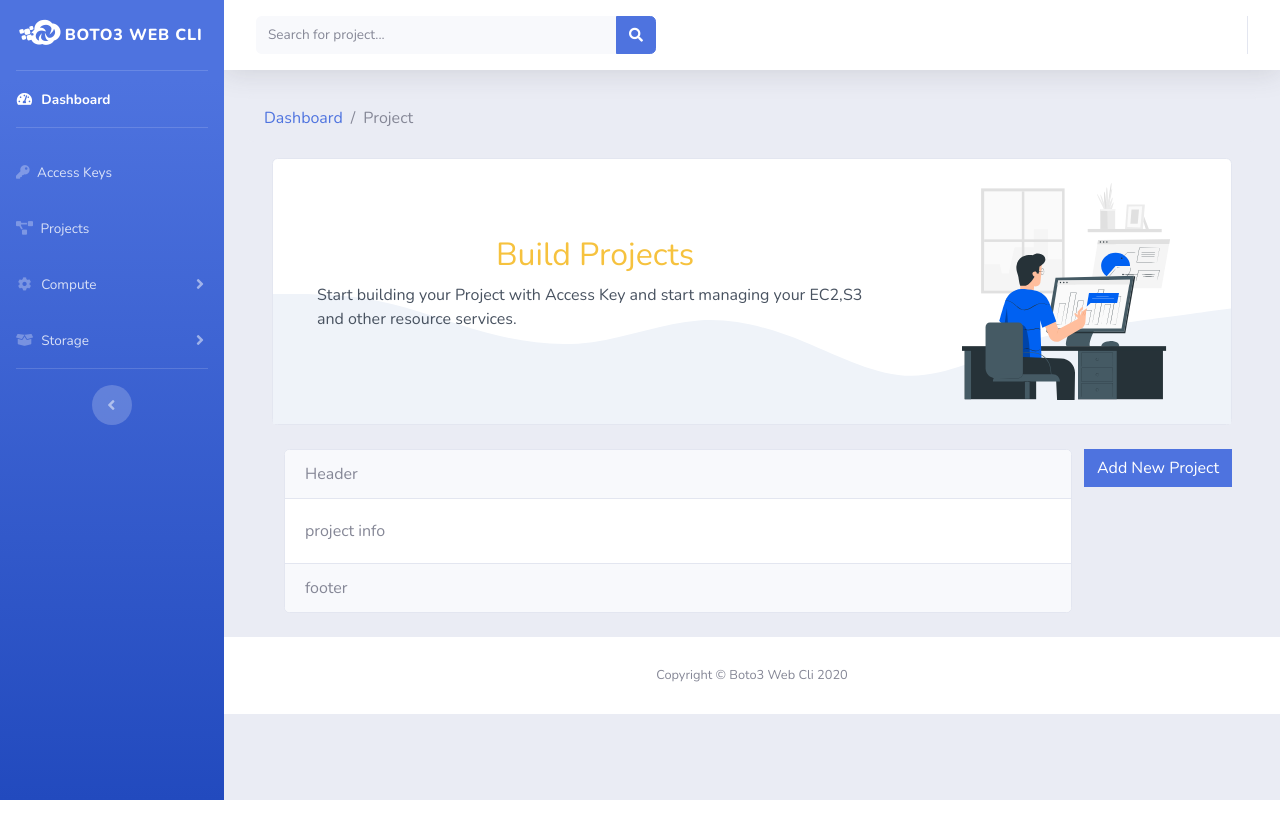
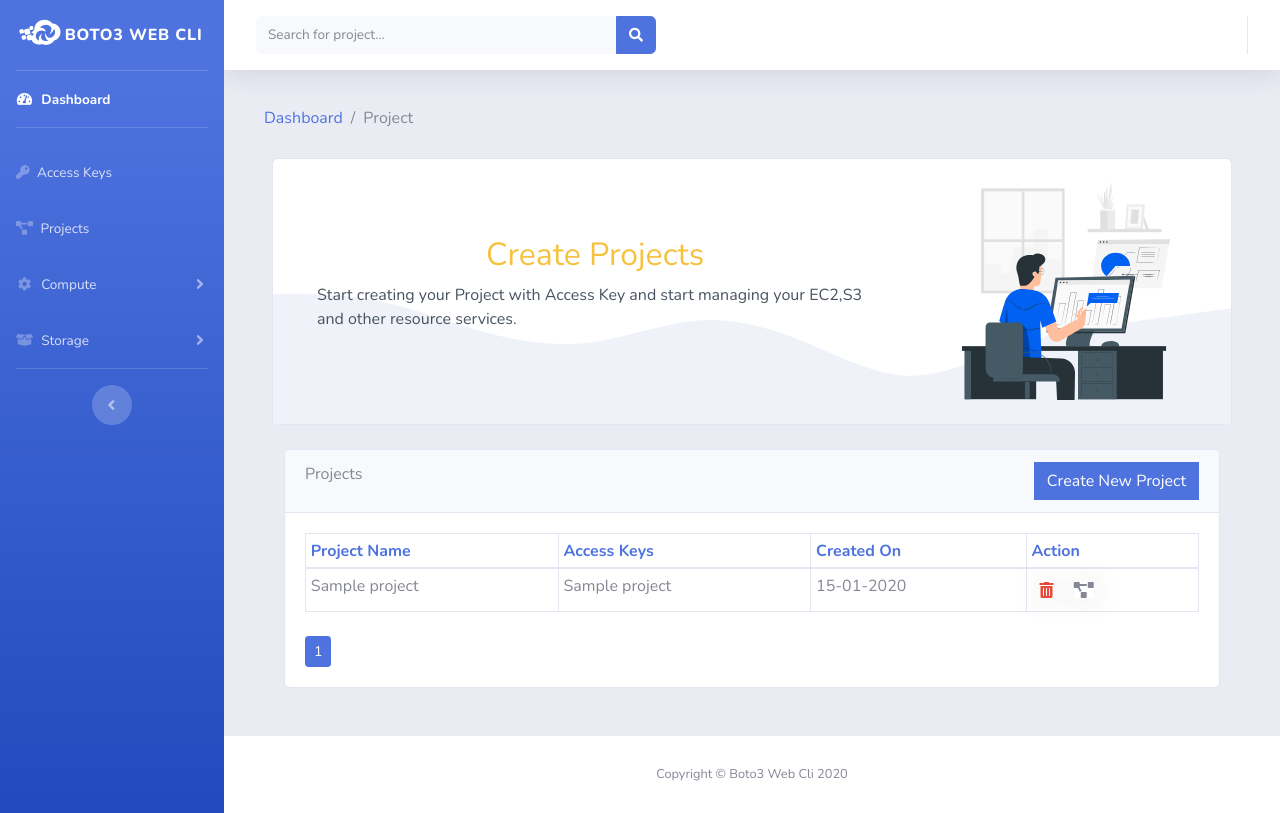
Before and after one commit to ppokhriyal/Boto3WebCli, a Flask app: template boto3webcli/project/templates/project/project_home.html in a window 1280 px wide. Run offline with Flask 2, Linux system fonts and the light colour scheme; tables that the repository leaves empty hold one stand-in row (values such as "Sample post"); the template is opened without the code that fills it: values that come from a table or form of the project are taken from there, most other values are stand-ins (such as "Sample title", 1, 10 or a date in 2020); some libraries are stand-ins or nearby versions.

Commit message:
Boto3 Web Cli

```diff
--- a/boto3webcli/awsaccesskey/routes.py
+++ b/boto3webcli/awsaccesskey/routes.py
@@ -48,6 +48,9 @@
 def awsaccesskey_remove(accessid):
 	access_id = AccessKey.query.get_or_404(accessid)
 
+	if access_id.user != current_user:
+		abort(403)
+
 	db.session.delete(access_id)
 	db.session.commit()
 	return redirect(url_for('awsaccesskey.awsaccesskey_home'))
--- a/boto3webcli/awsaccesskey/templates/awsaccesskey/awsaccesskey_add.html
+++ b/boto3webcli/awsaccesskey/templates/awsaccesskey/awsaccesskey_add.html
@@ -15,7 +15,7 @@
                         <div class="row align-items-center">
                             <div class="col-xl-8 col-xxl-12">
                                 <div class="text-center px-4 mb-4 mb-xl-0 mb-xxl-4">
-                                    <h2 class="text-warning">Add AWS Access Key</h2>
+                                    <h2 class="text-warning">AWS Access Key</h2>
                                         <p class="text-gray-700 mb-0">Add your AWS Access key to your project and manage all your aws resource services.</p>
                                 </div>
                             </div>
--- a/boto3webcli/mailconfig.cfg
+++ b/boto3webcli/mailconfig.cfg
@@ -1,6 +1,6 @@
 DEBUG=True
 MAIL_SERVER='smtp.gmail.com'
-MAIL_USERNAME='xxxxxxx'
+MAIL_USERNAME='xxxxxx'
 MAIL_PASSWORD='xxxxx'
 MAIL_PORT=587
 MAIL_USE_SSL=False
--- a/boto3webcli/project/templates/project/project_add.html
+++ b/boto3webcli/project/templates/project/project_add.html
@@ -69,7 +69,7 @@
   			</div>
   			<div class="col-xxl-4 col-xl-6 mb-4">
   				<div class="card mb-4">
-  					<div class="card-header">AWS Access Keys</div>
+  					<div class="card-header">Currently available Access Keys</div>
   					<div class="card-body">
   						<table class="table table-bordered table-hover table-sm" id="accesskey_table">
   							<thead class="text-primary">
--- a/boto3webcli/project/templates/project/project_home.html
+++ b/boto3webcli/project/templates/project/project_home.html
@@ -14,8 +14,8 @@
             <div class="row align-items-center">
               <div class="col-xl-8 col-xxl-12">
                 <div class="text-center px-4 mb-4 mb-xl-0 mb-xxl-4">
-                  <h2 class="text-warning">Build Projects</h2>
-                  <p class="text-gray-700 text-left">Start building your Project with Access Key and start managing your EC2,S3 and other resource services.</p>
+                  <h2 class="text-warning">Create Projects</h2>
+                  <p class="text-gray-700 text-left">Start creating your Project with Access Key and start managing your EC2,S3 and other resource services.</p>
                 </div>
               </div>
               <div class="col-xl-4 col-xxl-12 text-center">
@@ -27,23 +27,56 @@
       </div>
       <div class="col-xxl-4 col-xl-12 mb-4">
         {% if projectdb_len == 0 %}
-          <a class="btn btn-primary rounded-0 float-right" href="{{url_for('project.project_add')}}" role="button">Add New Project</a>
+          <p class="text-info">Start your Project by adding the Access Key.</p>
+          <a class="btn btn-primary rounded-0 float-right" href="{{url_for('project.project_add')}}" role="button">Create New Project</a>
         {% else %}
-          <a class="btn btn-primary rounded-0 float-right" href="{{url_for('project.project_add')}}" role="button">Add New Project</a>
-          {% for i in project_record.items %}
-            <div class="card-deck">
-              <div class="card">
-                <div class="card-header">Header
-                </div>
-                <div class="card-body">
-                  project info
-                </div>
-                <div class="card-footer">
-                  footer
-                </div>
+          <div class="col-xxl-4 col-xl-12 mb-4">
+            <div class="card mb-4">
+              <div class="card-header">Projects
+                  <a class="btn btn-primary rounded-0 float-right" href="{{url_for('project.project_add')}}" role="button">Create New Project</a>
+              </div>
+              <div class="card-body">
+                <table class="table table-bordered table-hover table-sm">
+                  <thead class="text-primary">
+                      <tr>
+                        <th scope="col">Project Name</th>
+                        <th scope="col">Access Keys</th>
+                        <th scope="col">Created On</th>
+                        <th scope="col">Action</th>
+                      </tr>
+                  </thead>
+                  <tbody>
+                    {% for i in project_record.items %}
+                      <tr>
+                        <td>{{i.projectname}}</td>
+                        <td>{{i.accesskeyname}}</td>
+                        <td>{{i.date_created.strftime('%d-%m-%Y')}}</td>
+                        <td>
+                          <a href="{{url_for('awsaccesskey.awsaccesskey_remove',accessid=i.id)}}">
+                            <i class="fas text-danger fa-trash-alt m-2 lift"></i>
+                          </a>
+                          <a href="#" class="text-primary"><i class="fas fa-project-diagram m-2 lift text-secondary"></i></a>
+                        </td>
+                      </tr>
+                    {% endfor %}
+                  </tbody>
+                </table>
+                <div class="rounded-0">
+                {% for page_num in project_record.iter_pages(left_edge=1,right_edge=1,left_current=1,right_current=2) %}
+                    {% if page_num %}
+                        {% if project_record.page == page_num %}
+                            <a class="btn btn-primary btn-sm mt-2" href="{{ url_for('project.project_home',page=page_num)}}">{{ page_num }}</a>
+                        {% else %}
+                            <a class="btn btn-outline-info mt-2" href="{{ url_for('project.project_home',page=page_num)}}">{{ page_num }}</a>
+                        {% endif %}
+                      {% else %}
+                        ...
+                      {% endif %}
+                  {% endfor %}
+              </div>
               </div>
             </div>
-          {% endfor %}
+          </div>
         {% endif %}
       </div>
   	</div>
```
Also changed, not shown: boto3webcli/accesskey.db, boto3webcli/project.db, boto3webcli/static/qr_code_img/loxilin144@nmailv.com.png (deleted), boto3webcli/users.db.
